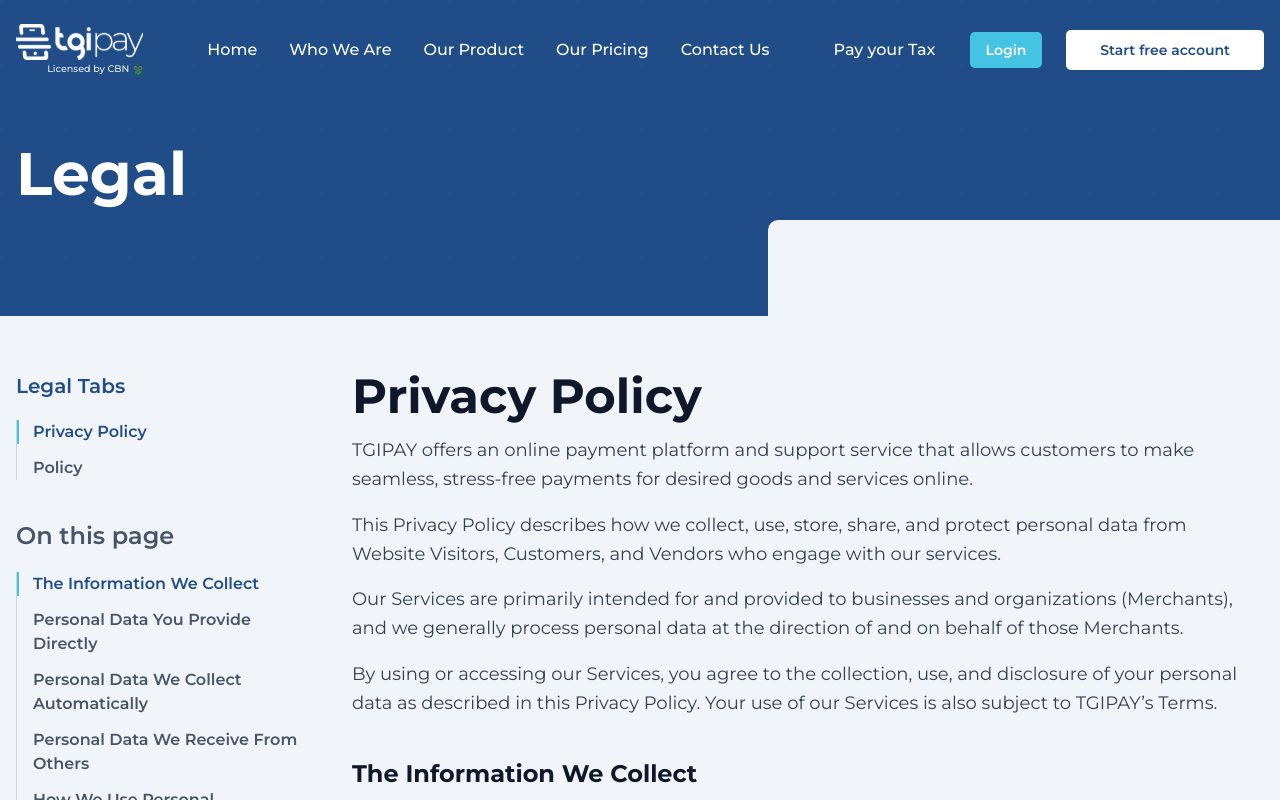
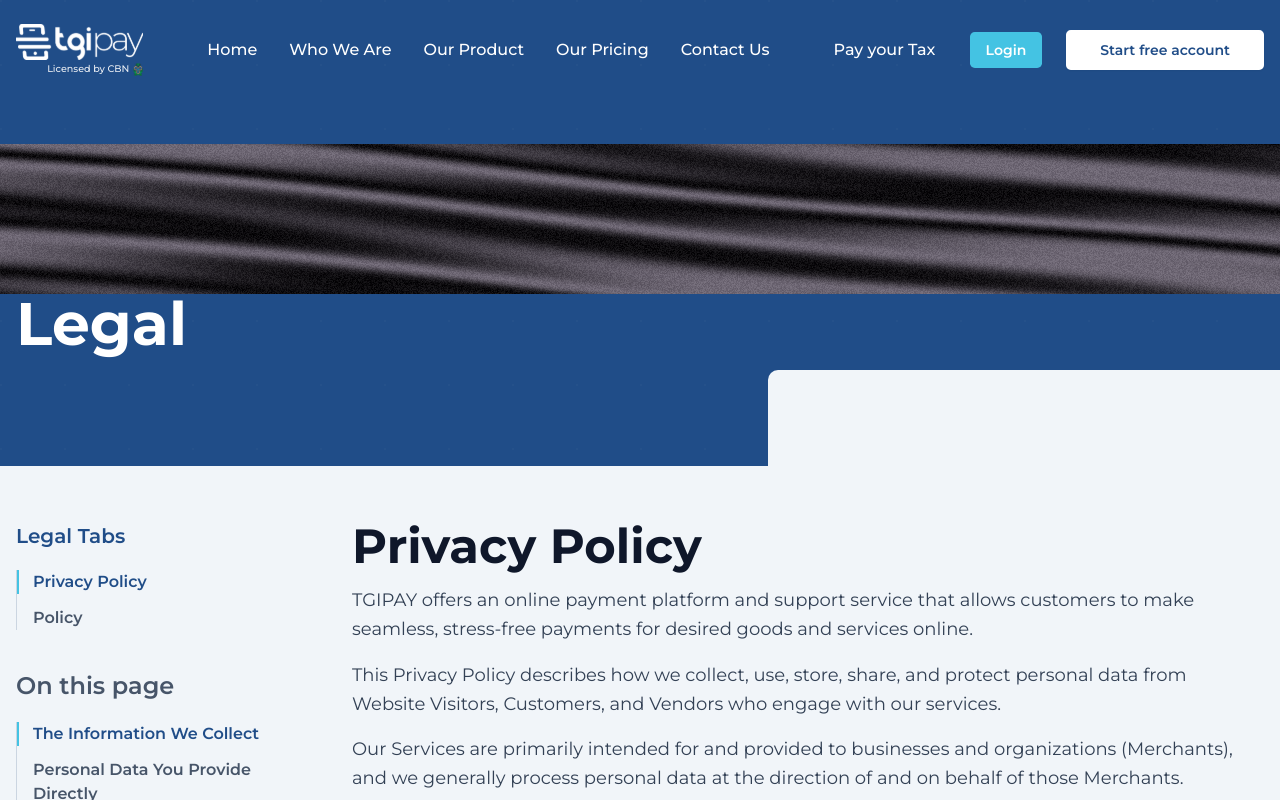
Before and after one commit to CHIDI00/tgipay-frontend, a Next.js app: page /privacy in a window 1280 px wide. Shown: the top 800 px of the page. Built offline with nearby package versions, Linux system fonts and the light colour scheme.

Commit message:
Fixed error

```diff
--- a/package.json
+++ b/package.json
@@ -22,7 +22,7 @@
     "react-dom": "19.1.0",
     "tailwind-merge": "^3.4.0",
     "tailwindcss-animate": "^1.0.7",
-    "three": "^0.167.1"
+    "three": "^0.183.0"
   },
   "devDependencies": {
     "@eslint/eslintrc": "^3",
@@ -30,6 +30,7 @@
     "@types/node": "^20",
     "@types/react": "^19",
     "@types/react-dom": "^19",
+    "@types/three": "^0.182.0",
     "autoprefixer": "^10.4.23",
     "eslint": "^9",
     "eslint-config-next": "15.5.9",
--- a/src/components/Silk.tsx
+++ b/src/components/Silk.tsx
@@ -148,3 +148,5 @@
 };
 
 export default Silk;
+
+declare module 'three';
--- a/src/components/sections/Legal/LegalPage.tsx
+++ b/src/components/sections/Legal/LegalPage.tsx
@@ -1,4 +1,4 @@
-// import Silk from "@/components/Silk";
+import Silk from "@/components/Silk";
 import Link from "next/link";
 
 export type LegalSection = {
@@ -33,13 +33,13 @@
       <section className="relative overflow-hidden bg-brand-navy pb-28 pt-36">
         <div className="absolute inset-0 opacity-20 [background-size:64px_64px] [background-image:radial-gradient(circle_at_1px_1px,rgba(255,255,255,0.1)_1px,transparent_0)]" />
 
-        {/* <Silk
+        <Silk
           speed={5}
           scale={1}
           color="#7B7481"
           noiseIntensity={1.5}
           rotation={0}
-        /> */}
+        />
 
         <div className="relative z-10 max-w-[90rem] px-4 mx-auto">
           <h1 className="text-4xl font-bold text-white md:text-6xl">Legal</h1>
```
Also changed, not shown: 1 other file (tests, documents, lock files or other folders).
